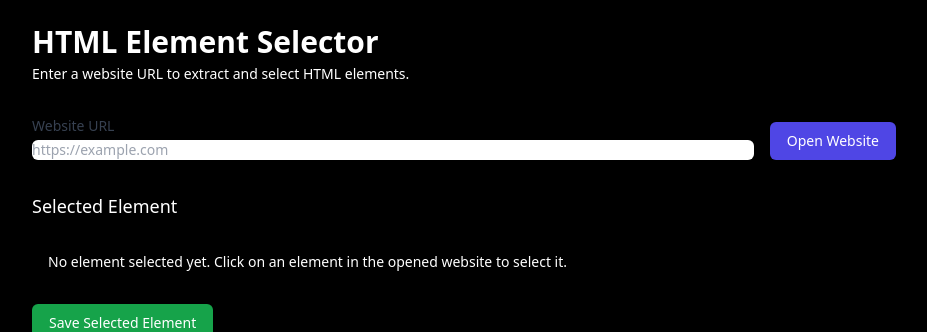
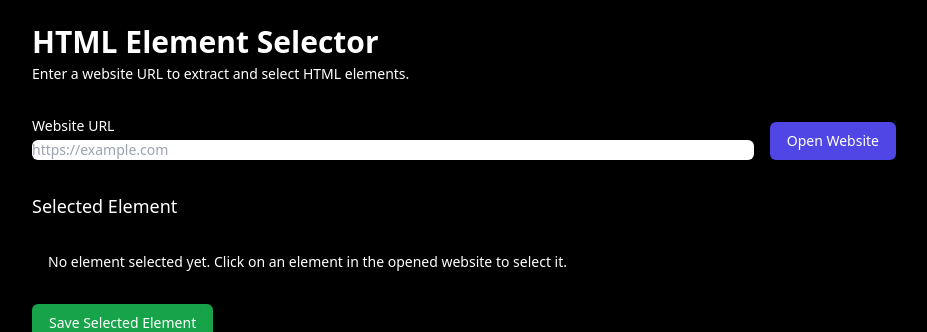
Before and after one commit to cattboy/PyHAT_HTML_Selection_Extractor, a FastAPI app: page / in a window 1280 px wide. Shown: the top 332 px of the page, without its empty margins (176-1103 px from the left). Run offline with FastAPI, Linux system fonts and the light colour scheme; some libraries are stand-ins or nearby versions.

Commit message:
updated font colors

```diff
--- a/app/templates/index.html
+++ b/app/templates/index.html
@@ -19,13 +19,13 @@
     <div class="mb-8">
         <div class="flex gap-4">
             <div class="flex-1">
-                <label for="urlInput" class="block text-sm font-medium text-gray-700">Website URL</label>
+                <label for="urlInput" class="block text-sm font-medium text-white-700">Website URL</label>
                 <div class="mt-1">
                     <input
                         type="url"
                         id="urlInput"
                         placeholder="https://example.com"
-                        class="shadow-sm focus:ring-indigo-500 focus:border-indigo-500 block w-full sm:text-sm border-gray-300 rounded-md"
+                        class="shadow-sm focus:ring-indigo-500 focus:border-indigo-500 block w-full sm:text-sm border-gray-300 rounded-md text-black"
                     >
                 </div>
             </div>
```
